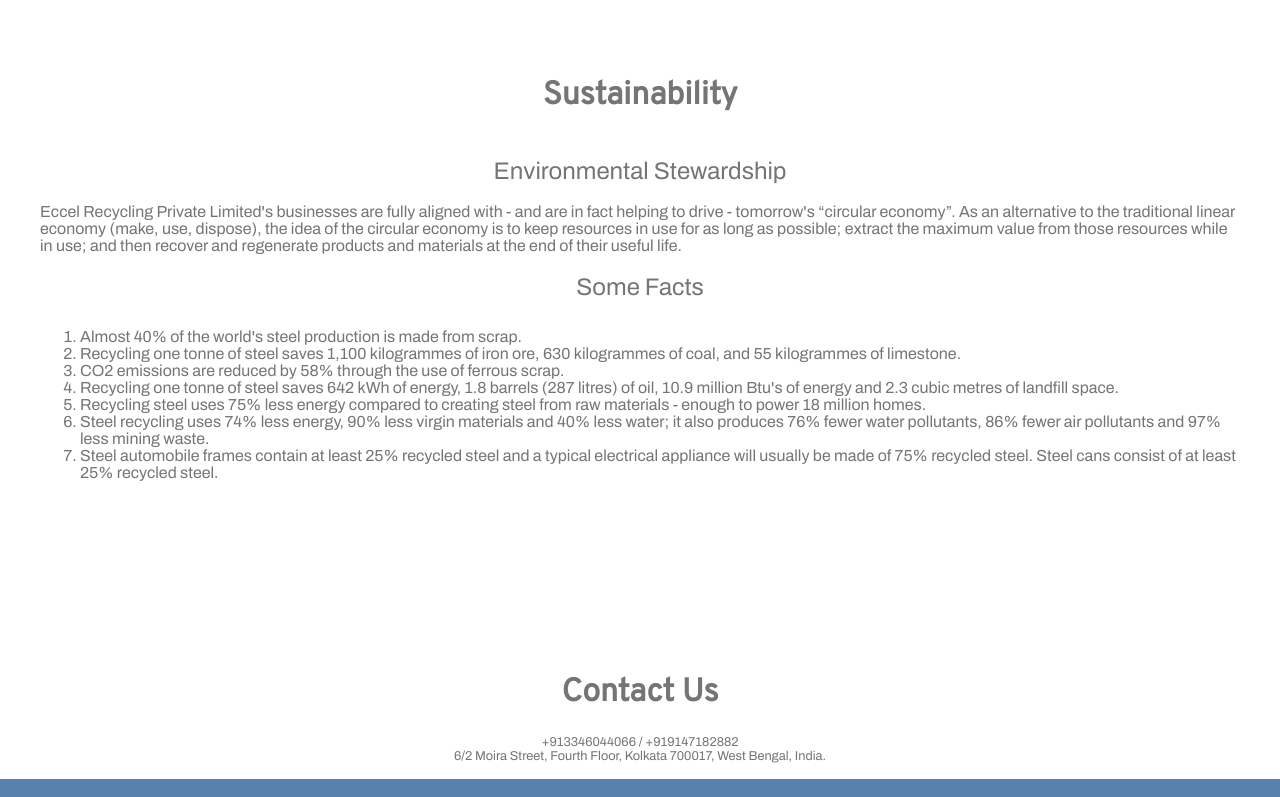
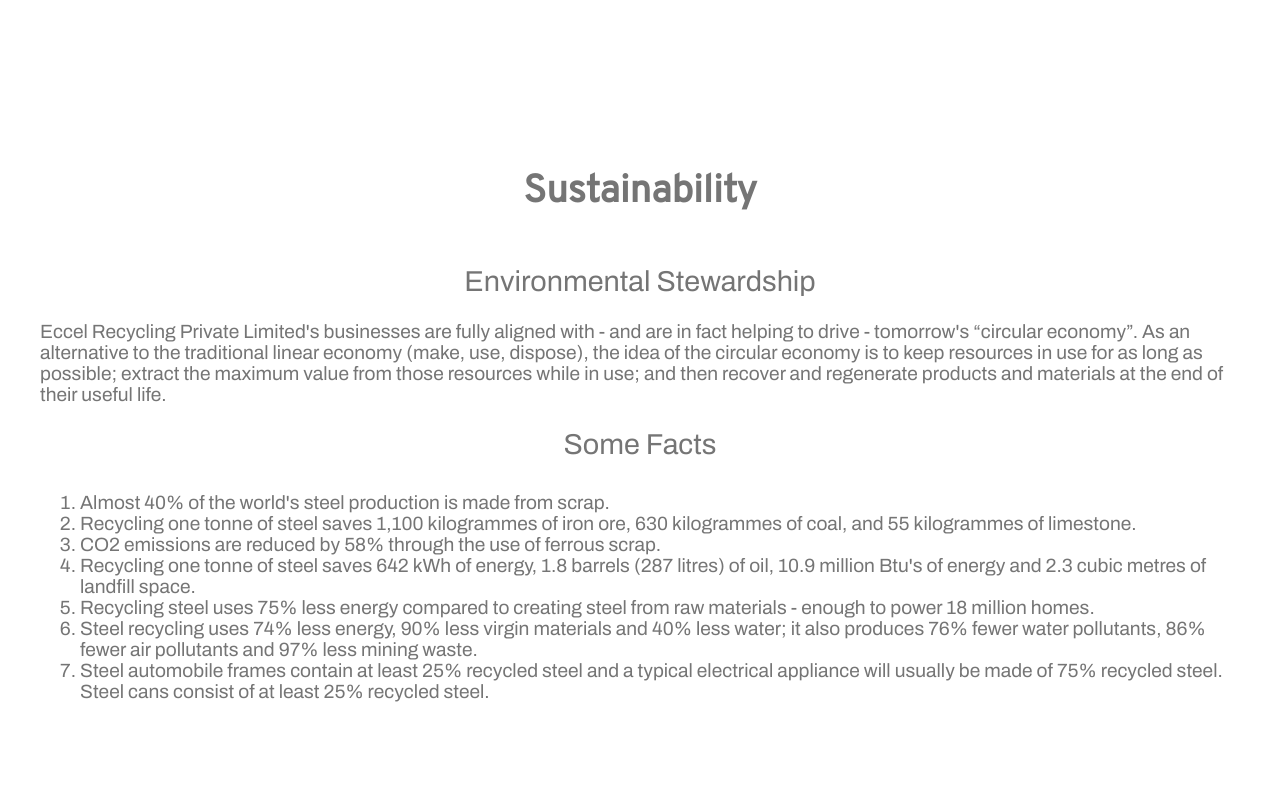
Before and after one commit to shantanuambadkar/eccel-web-app, a React (Create React App) app: page / in a window 1280 px wide. Shown: the part 2000-2797 px from the top of the page. Built offline with nearby package versions, Linux system fonts and the light colour scheme.

Commit message:
css changes

```diff
--- a/src/Footer.css
+++ b/src/Footer.css
@@ -1,10 +1,8 @@
 .footer-font {
-  font-size: 0.8rem;
+  font-size: 0.99rem;
 }
 
 .footer-alignment {
-  /* position: fixed; */
-  /* margin-bottom: 2dvh; */
   width: 100%;
   position: relative;
   bottom: 2dvh;
@@ -14,22 +12,15 @@
 
 .animate-on-scroll {
   position: absolute;
-  left: 50%; /* Start off-screen on the right */
+  left: 50%;
   transform: translate(-50%, -50%);
-  animation: slideIn 2s forwards; /* Animation duration and fill mode */
+  animation: slideIn 2s forwards;
 }
-/* HTML: <div class="loader"></div> */
+
 .loader {
   font-size: 1.5rem;
-  /* animation: l1 1s linear infinite alternate; */
   cursor: pointer;
 }
-
-/* @keyframes l1 {
-  to {
-    opacity: 0;
-  }
-} */
 
 .main-div {
   height: 20dvh;
--- a/src/index.css
+++ b/src/index.css
@@ -3,18 +3,15 @@
 
 body {
   margin: 0;
-  /* font-family: -apple-system, BlinkMacSystemFont, 'Segoe UI', 'Roboto', 'Oxygen',
-    'Ubuntu', 'Cantarell', 'Fira Sans', 'Droid Sans', 'Helvetica Neue',
-    sans-serif; */
-  /* font-family: 'Nunito' !important; */
   font-family: "Archivo","Helvetica Neue",Helvetica,Arial,sans-serif !important;
   -webkit-font-smoothing: antialiased;
   -moz-osx-font-smoothing: grayscale;
   background-color: #fff !important;
   color: #757575 !important;
+  font-size: 1.2rem;
 }
 
-a {
+a{
   color: #757575 !important;
   text-decoration: none;
 }
@@ -22,7 +19,6 @@
 code {
   font-family: "Archivo","Helvetica Neue",Helvetica,Arial,sans-serif !important;
 }
-
 
 .heading-primary{
   text-align: center;
@@ -46,11 +42,11 @@
   top: 0;
   width: 100%;
   height: 100%;
-  background-color: rgba(0, 0, 0, 0.5); /* semi-transparent background */
+  background-color: rgba(0, 0, 0, 0.5);
   display: flex;
   justify-content: center;
   align-items: center;
-  z-index: 999; /* ensure the popup appears above other content */
+  z-index: 999;
 }
 .loader {
   width: 50px;
```
